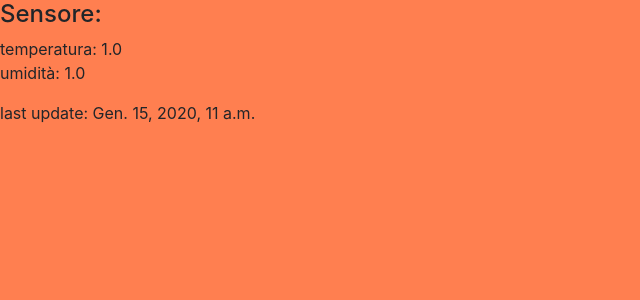
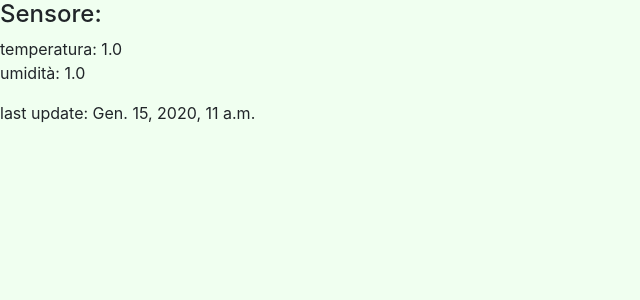
Before and after one commit to JacopoBucchioni/ppmproject-iot-temperature, a Django app: page / in a window 1280 px wide. Shown: the top 300 px of the page, without its empty margins (0-640 px from the left). Run offline with Django 3.2, Linux system fonts and the light colour scheme; tables that the repository leaves empty hold one stand-in row (values such as "Sample post"); some libraries are stand-ins or nearby versions.

Commit message:
Update style.css

```diff
--- a/iotemperature/static/iotemperature/css/style.css
+++ b/iotemperature/static/iotemperature/css/style.css
@@ -1,3 +1,3 @@
 body {
-    background-color: coral;
+    background-color: HoneyDew;
     }
```
